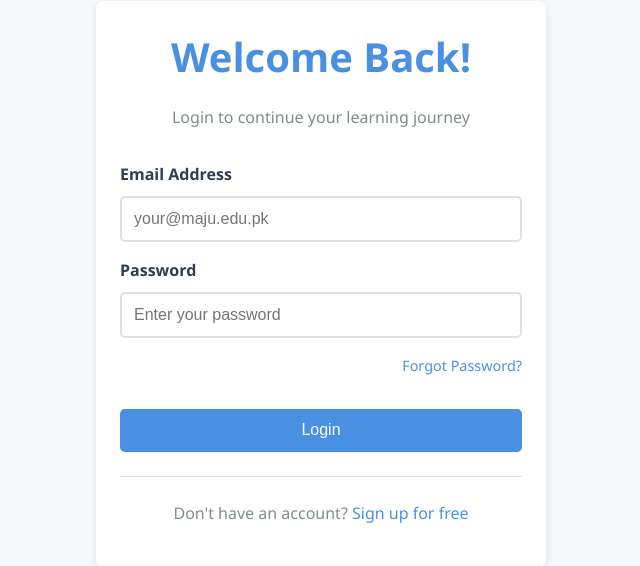
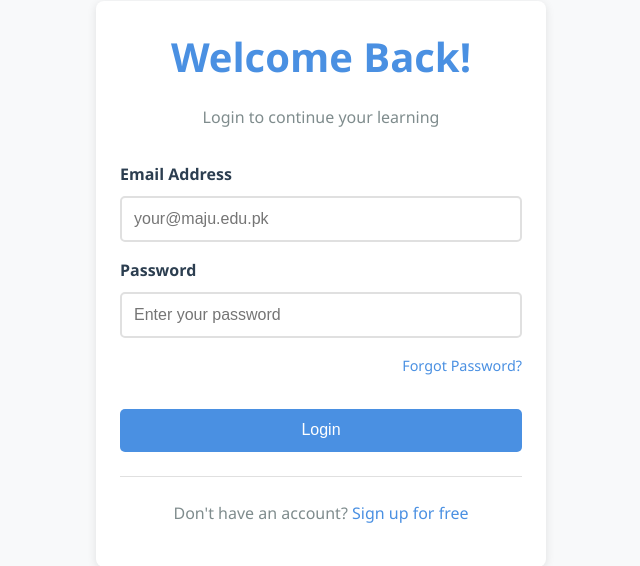
Before and after one commit to PeryaniFaizan/LearnEase_SE_Project, a PHP site: page /login.php in a window 1280 px wide. Shown: the part 144-710 px from the top of the page, without its empty margins (319-959 px from the left). Run offline with PHP 8.4, Linux system fonts and the light colour scheme.

Commit message:
Removes journey from login

```diff
--- a/login.php
+++ b/login.php
@@ -15,7 +15,7 @@
         <div class="card">
           <div class="text-center mb-2">
             <h1 style="color: #4A90E2;">Welcome Back!</h1>
-            <p>Login to continue your learning journey</p>
+            <p>Login to continue your learning</p>
           </div>
 
           <form id="stuLoginForm">
```
